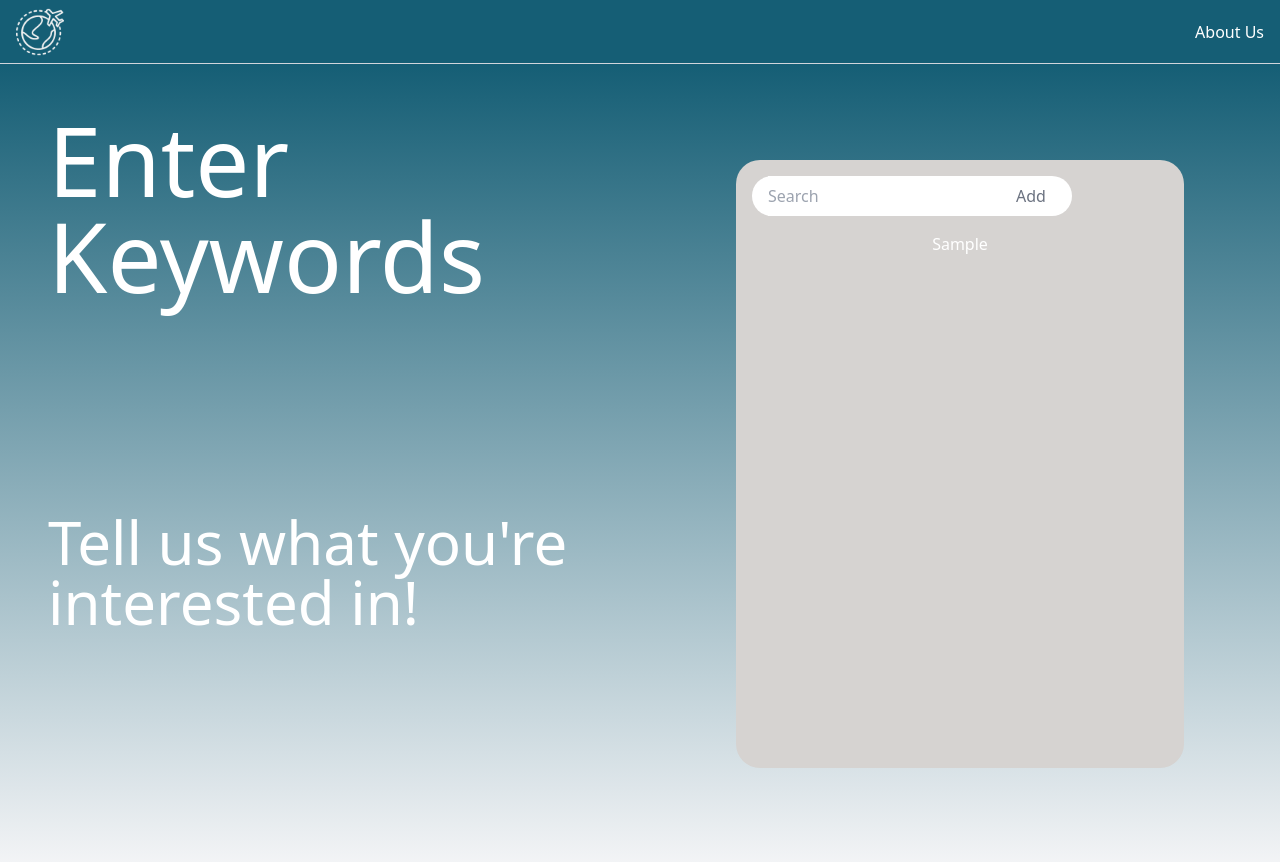
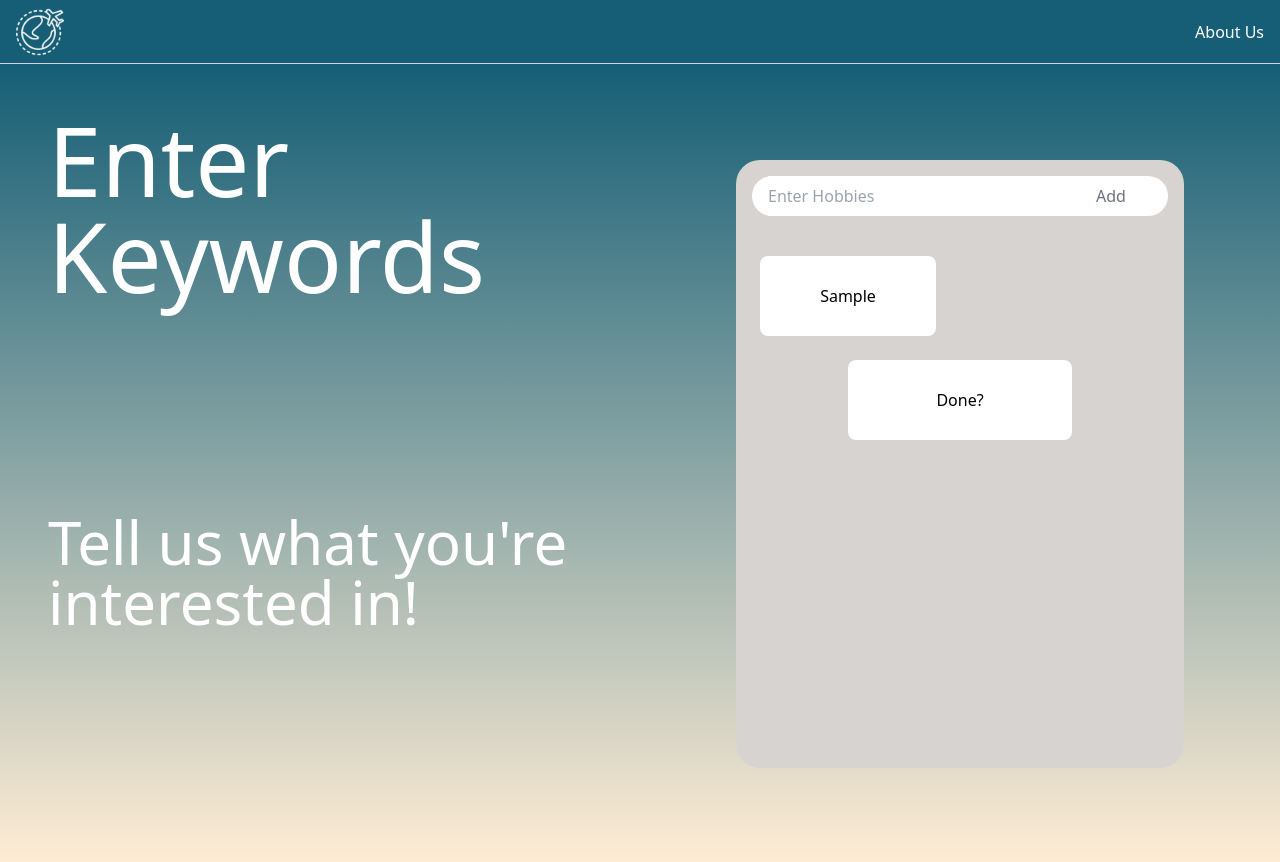
Before and after one commit to normanchenn/methacks-2023, a React (Create React App) app in the folder newApp/react-app/: page /interests in a window 1280 px wide. Both pictures are taken after typing "Sample" into the empty fields and a click on the button "Add". Built offline with nearby package versions, Linux system fonts and the light colour scheme; what google-maps-react would draw is missing.

Commit message:
CSS On Interests.jsx

```diff
--- a/newApp/react-app/src/components/Interests.jsx
+++ b/newApp/react-app/src/components/Interests.jsx
@@ -1,8 +1,9 @@
 import React, {useState, useEffect} from 'react'
-
+import { Link } from 'react-router-dom';
 
 export const Interests = () => {
     const [interests, setInterests] = useState([]);
+    const [isDone, setIsDone] = useState(false);
     const addInterest = (event) => {
         event.preventDefault();
         const newInterest = event.target.interest.value;
@@ -15,24 +16,49 @@ export const Interests = () => {
     };
     useEffect(() => {
         console.log(interests);
+        if (interests.length > 0){
+            setIsDone(true);
+        }
+        else {
+            setIsDone(false);
+        }
       }, [interests]);
   return (
-    <div className="flex flex-row h-screen bg-gradient-to-b from-cyan-800 to-gray-100 text-white">
+    <div className="flex flex-row h-screen bg-gradient-to-b from-cyan-800 to-orange-100 text-white">
         <div className="flex flex-col w-1/2">
             <div className="h-1/2 text-8xl p-12">Enter Keywords</div>
             <div className="h-1/2 text-6xl p-12">Tell us what you're interested in!</div>
         </div>
         <div className="flex-grow bg-red-500 rounded-3xl m-24 bg-stone-300 justify-center text-center">
-            <form onSubmit={addInterest} className="rounded-full w-80 h-10 text-black px-4 m-4 bg-white flex flex-row">
-                <input type="text" placeholder="Search" name="interest" className="basis-10/12"/>
+            <form onSubmit={addInterest} className="rounded-full w-95 h-10 text-black px-4 m-4 bg-white flex flex-row">
+                <input type="text" placeholder="Enter Hobbies" name="interest" className="basis-10/12 outline-none"/>
                 <button type="submit" className="px-2 text-gray-500">Add</button>
             </form>
-            <ul>
-            {interests.map((interest, index) => (
-                <li key={index}>{interest}</li>
-            ))}
-        </ul>
+
+            <div className="text-black grid grid-cols-2">
+                {interests.map((interest) => (
+                    <div key={interest} className="w-full p-6">
+                        <Block word={interest} className=""/>
+                    </div>
+                ))}
+            </div>
+            {isDone && <Link to="/inputs" className="flex justify-center"><div className="bg-white text-black rounded-lg h-20 w-1/2 flex items-center"><p className="w-full">Done?</p></div></Link>}
         </div>
+        {/* <div className="mt-auto mb-5">
+          <Link
+            to="/inputs"
+            className="text-black hover:underline bg-white rounded-full py-2 px-4 hover:scale-110 transition duration-500 ease-in-out">
+            Skip
+          </Link>
+        </div> */}
     </div>
   )
 }
+
+const Block = ({ word }) => {
+    return (
+        <div className="bg-white rounded-lg h-20 flex items-center">
+            <p className="w-full">{word}</p>
+        </div>
+    )
+}
--- a/newApp/react-app/src/components/Welcome.jsx
+++ b/newApp/react-app/src/components/Welcome.jsx
@@ -14,9 +14,9 @@ export const Welcome = () => {
         <div className="text-right pt-24 pr-24">
           <Link to="/interests">
             <button
-              className="text-4xl transform hover:-translate-y-1 animate-bounce inline-flex items-center"
+              className="text-4xl transform hover:-translate-y-5 animate-bounce inline-flex items-center"
               style={{
-                animationDuration: '2s',
+                animationDuration: '1s',
                 animationIterationCount: 'infinite',
                 justifyContent: 'flex-end',
                 position: 'absolute',
```
Also changed, not shown: newApp/react-app/src/App.css (line endings or trailing spaces), newApp/react-app/src/App.js (line endings or trailing spaces).
